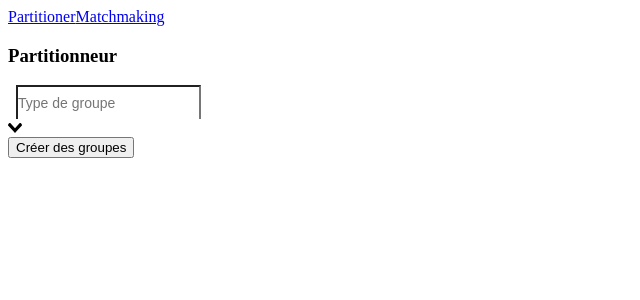
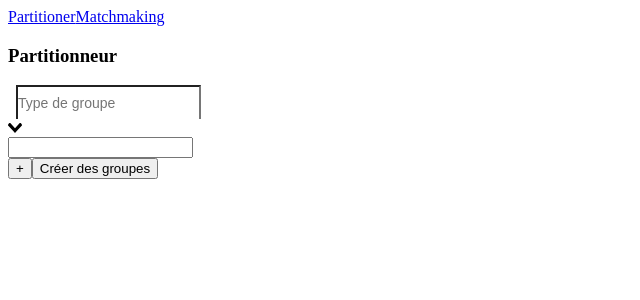
Before and after one commit to S6infoTinderRoulette/Frontend, a Vue app: page /#/ in a window 1280 px wide. Shown: the top 300 px of the page, without its empty margins (0-640 px from the left). Built offline with nearby package versions, Linux system fonts and the light colour scheme; no server answers.

Commit message:
Add the array of integer for the partitioner.

```diff
--- a/src/components/Partitioner.vue
+++ b/src/components/Partitioner.vue
@@ -3,6 +3,10 @@
     <h3>{{ $t('partitioner') }}</h3>
     <v-select class="select" v-model="selectedGroupType" label="name" :options="groupTypes" :placeholder="$t('groupType')">
     </v-select>
+    <div v-for="(groupSize, index) in groupSizes" :key="index">
+      <input type="number" v-model="groupSize.value"/>
+    </div>
+    <button @click="addAGroupSize">+</button>
     <button @click="createGroups">{{ $t('createGroups') }}</button>
   </div>
 </template>
@@ -16,15 +20,21 @@ export default {
   components: {
     vSelect
   },
-  computed: mapState([
-    'groupTypes'
-  ]),
+  computed: {
+    ...mapState([
+      'groupTypes'
+    ])
+  },
   data () {
     return {
-      selectedGroupType: null
+      selectedGroupType: null,
+      groupSizes: [{ value: '' }]
     }
   },
   methods: {
+    addAGroupSize() {
+      this.groupSizes.push({ value: '' })
+    },
     createGroups() {
       if (this.selectedGroupType != null) {
         alert(`Groupes de ${this.selectedGroupType.name} créés.`)
```
